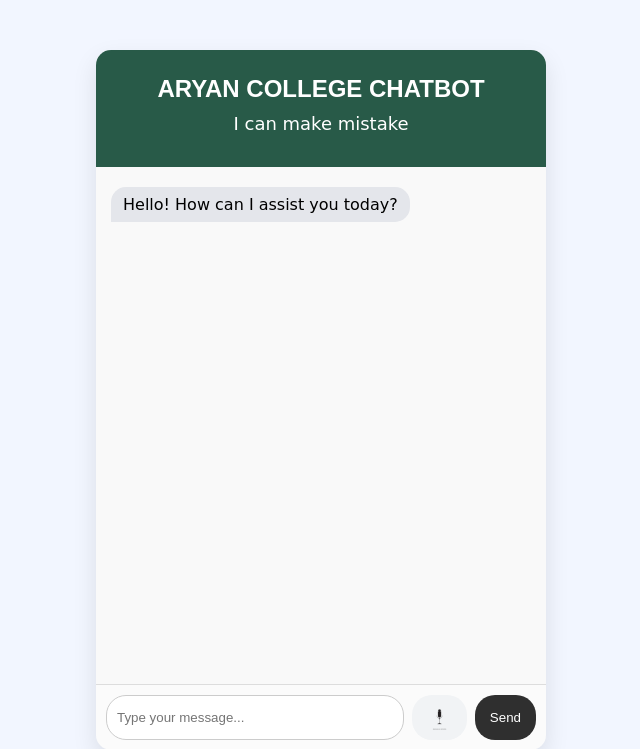
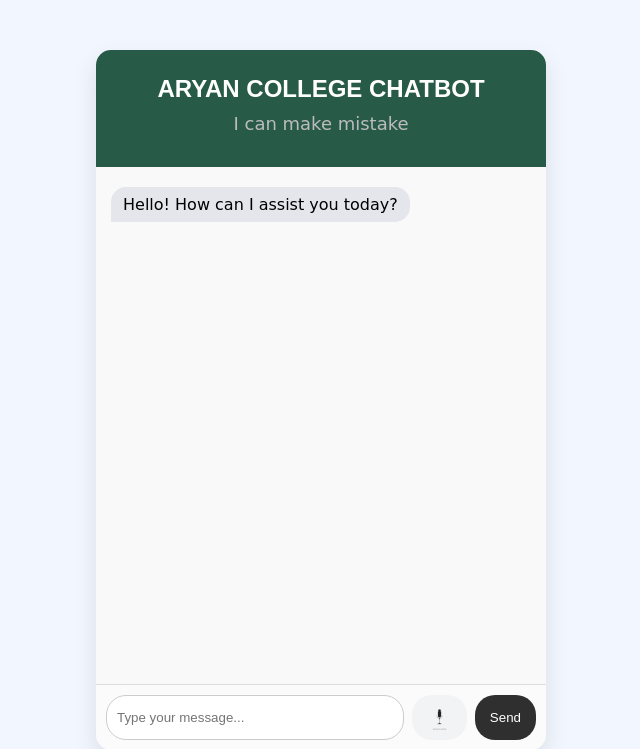
Before and after one commit to Realida04/College_chatbot, a Flask app: page / in a window 1280 px wide. Shown: the top 749 px of the page, without its empty margins (319-959 px from the left). Run offline with Flask 3, Linux system fonts and the light colour scheme; parts of the project's set-up code (start-up, migrations or seed data) failed here and were passed over.

Commit message:
fix ui and add setting

```diff
--- a/static/style.css
+++ b/static/style.css
@@ -38,6 +38,7 @@ body {
   font-size: 18px;
   margin-top: 10px;
   font-family:cursive;
+  color: #bbbbbd;
 
 }
 
--- a/store_index.py
+++ b/store_index.py
@@ -67,6 +67,8 @@ Use the provided context to answer the question naturally.
 
 If the user greets you, greet them back.
 
+If the user asks question related to college, say then to contact the college and provide them the phone number and email.
+
 If the question is unrelated to Aryan College,
 politely ask the user to ask questions related to Aryan College.
 
```
